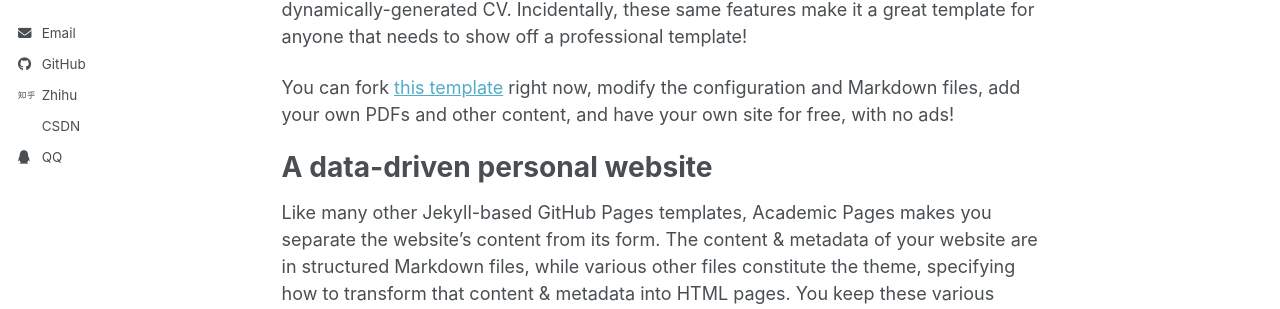
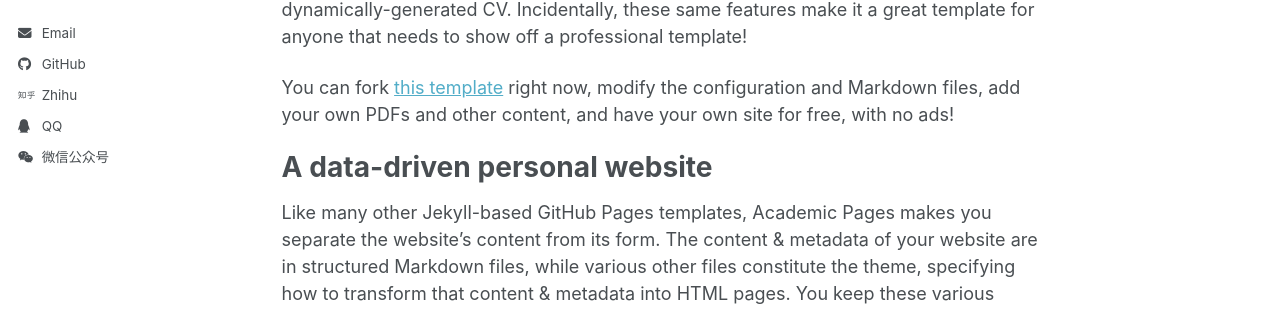
Before and after one commit to wzlcarrot/wzlcarrot.github.io, a Jekyll site: the page built from _pages/about.md, in a window 1280 px wide. Shown: the part 337-646 px from the top of the page. Built offline with Jekyll 4.4.1, drawn with Linux system fonts in a browser that asks for light colours; a script bundle is joined from its source files by our own code; library files that are not in the unit come from our copies.

Commit message:
Replace CSDN with WeChat Official Account

```diff
--- a/_config.yml
+++ b/_config.yml
@@ -29,9 +29,9 @@ author:
   uri              :
   email            : "your@email.com"
   github           : "wzlcarrot"
-  csdn             : "your-csdn"
   qq               : "your-qq-number"
   zhihu            : "your-zhihu"
+  wechat           : "your-wechat-id"
 
 # Publication Category - The following the list of publication categories and their headings
 publication_category:
--- a/_includes/author-profile.html
+++ b/_includes/author-profile.html
@@ -171,11 +171,11 @@
       {% if author.zhihu %}
       <li><a href="https://www.zhihu.com/people/{{ author.zhihu }}"><i class="fab fa-fw fa-zhihu icon-pad-right" aria-hidden="true"></i>Zhihu</a></li>
       {% endif %}
-      {% if author.csdn %}
-        <li><a href="https://blog.csdn.net/{{ author.csdn }}"><i class="fab fa-fw fa-csdn icon-pad-right" aria-hidden="true"></i>CSDN</a></li>
-      {% endif %}
       {% if author.qq %}
         <li><a href="javascript:void(0);" onclick="alert('QQ: {{ author.qq }}')"><i class="fab fa-fw fa-qq icon-pad-right" aria-hidden="true"></i>QQ</a></li>
+      {% endif %}
+      {% if author.wechat %}
+        <li><a href="javascript:void(0);" onclick="alert('微信公众号: {{ author.wechat }}')"><i class="fab fa-fw fa-weixin icon-pad-right" aria-hidden="true"></i>微信公众号</a></li>
       {% endif %}
     </ul>
   </div>
```
